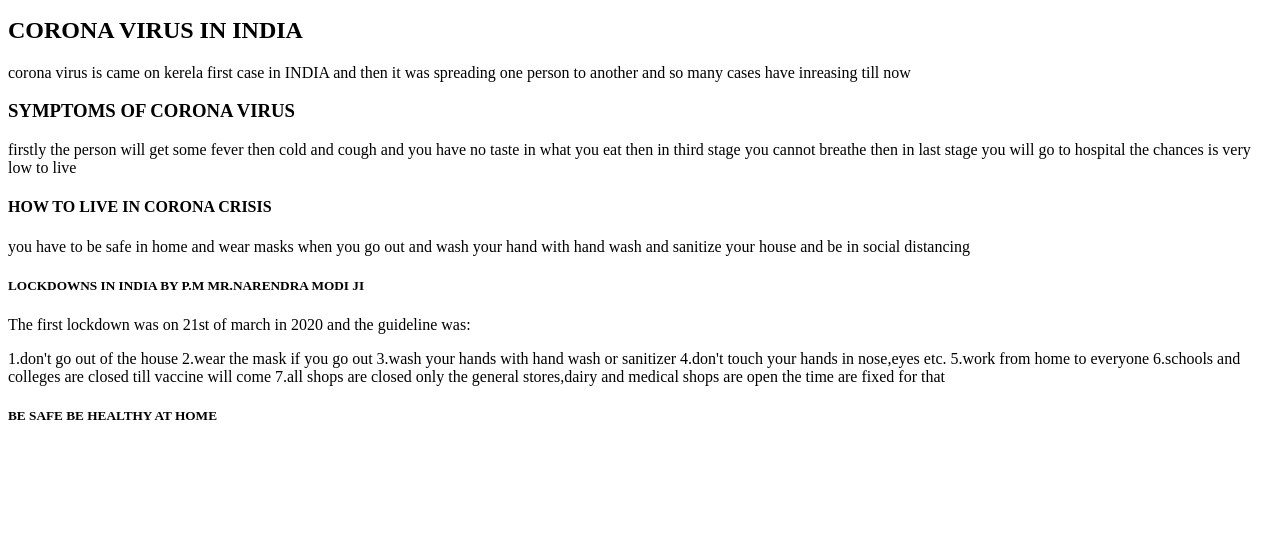
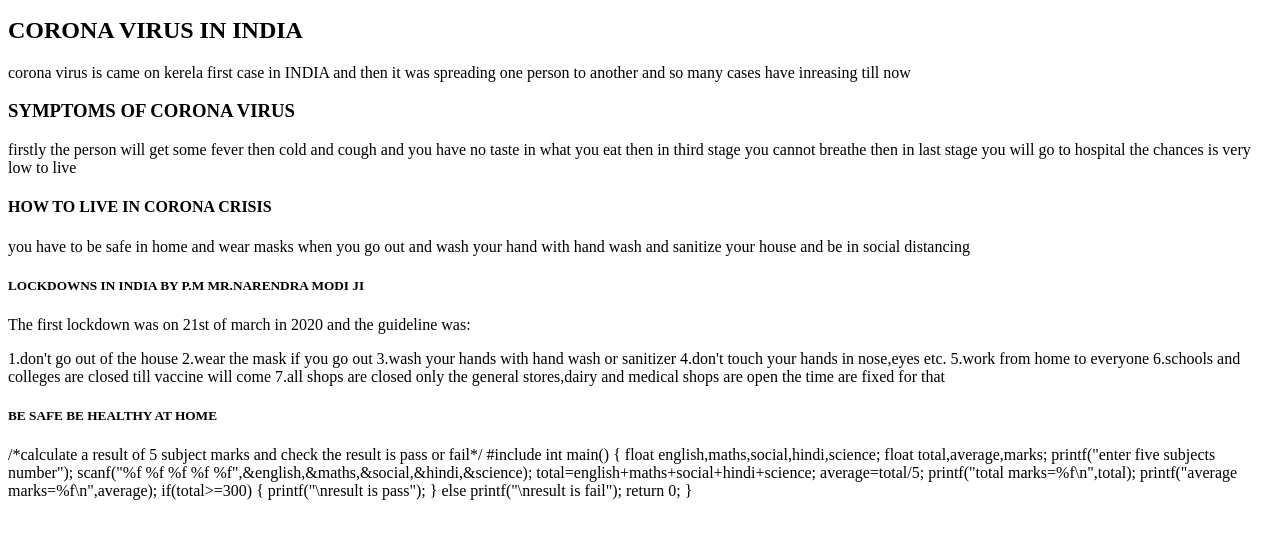
Before and after one commit to janhavi09/corona-virus, a plain HTML site: page index.html in a window 1280 px wide. Shown: the part 101-640 px from the top of the page. Drawn offline with Linux system fonts and the light colour scheme.

Commit message:
Update index.html

```diff
--- a/index.html
+++ b/index.html
@@ -42,3 +42,24 @@
 
     </body>
 </html>
+<p>/*calculate a result of 5 subject marks and check the result is pass or fail*/
+#include<stdio.h>
+int main()
+{
+float english,maths,social,hindi,science;
+float total,average,marks;
+printf("enter five subjects number");
+scanf("%f %f %f %f %f",&english,&maths,&social,&hindi,&science);
+total=english+maths+social+hindi+science;
+average=total/5;
+printf("total marks=%f\n",total);
+printf("average marks=%f\n",average);
+if(total>=300)
+{
+    printf("\nresult is pass");
+}
+else
+    printf("\nresult is fail");
+return 0;
+    }</p>
+</html>
```
